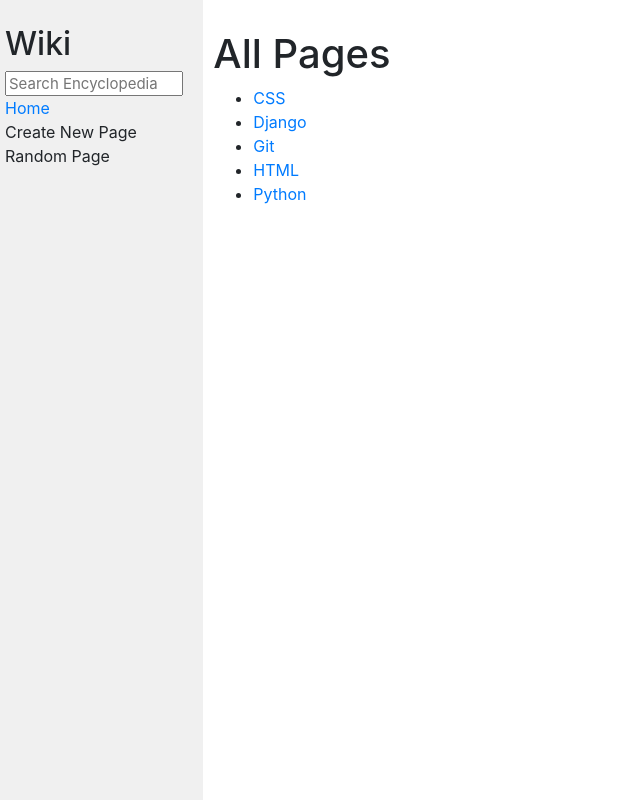
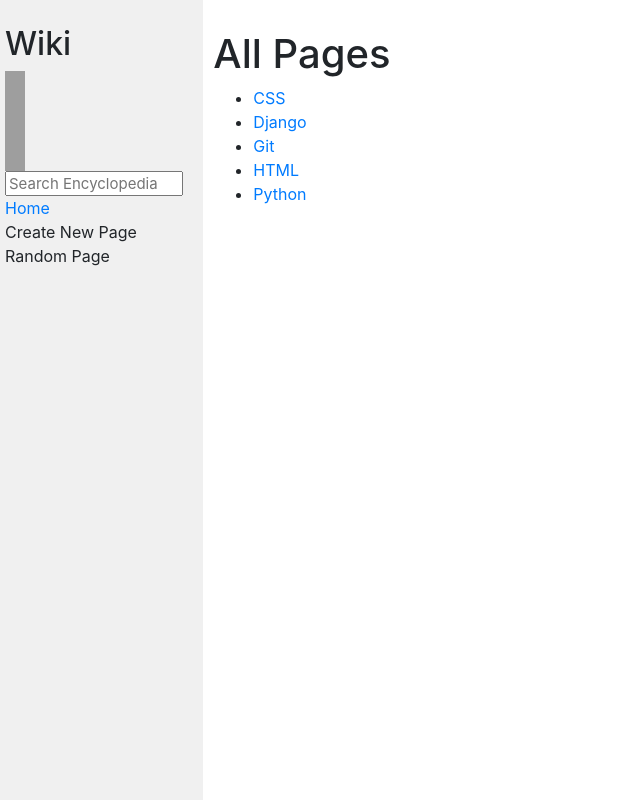
Before and after one commit to OchudhoCham/wiki, a Django app: page / in a window 1280 px wide. Shown: the whole page, without its empty margins (0-640 px from the left). Run offline with Django 3.2, Linux system fonts and the light colour scheme; some libraries are stand-ins or nearby versions; grey boxes are pictures that could not be loaded.

Commit message:
Add Wikipedia image

```diff
--- a/encyclopedia/static/encyclopedia/styles.css
+++ b/encyclopedia/static/encyclopedia/styles.css
@@ -3,6 +3,10 @@ body {
     background-color: white;
 }
 
+.img {
+    width:20px;
+    height: 20px;
+}
 code {
     white-space: pre;
 }
--- a/encyclopedia/templates/encyclopedia/layout.html
+++ b/encyclopedia/templates/encyclopedia/layout.html
@@ -12,6 +12,7 @@
         <div class="row">
             <div class="sidebar col-lg-2 col-md-3">
                 <h2>Wiki</h2>
+                <img src="https://www.wikipedia.org/portal/wikipedia.org/assets/img/Wikipedia-logo-v2@1.5x.png" style="width:100; height:100px;" class="img">
                 <form>
                     <input class="search" type="text" name="q" placeholder="Search Encyclopedia">
                 </form>
--- a/encyclopedia/urls.py
+++ b/encyclopedia/urls.py
@@ -5,8 +5,8 @@ from . import views
 urlpatterns = [
     path("", views.index, name="index"),
     path("wiki/<str:title>", views.entry, name="entry"),
-    path("search", views.search, name="search"),
+    path("wiki/search", views.search, name="search"),
     path("/new", views.new_page, name="new_page"),
     path("/edit/<str:title>", views.edit_page, name="edit_page"),
-    path("random", views.random_page, name="random_page")
+    path("/random", views.random_page, name="random_page")
 ]
--- a/encyclopedia/util.py
+++ b/encyclopedia/util.py
@@ -1,5 +1,4 @@
 import re
-
 from django.core.files.base import ContentFile
 from django.core.files.storage import default_storage
 
--- a/encyclopedia/views.py
+++ b/encyclopedia/views.py
@@ -1,7 +1,7 @@
 from django.shortcuts import render, redirect
 from django.http import HttpResponse, HttpResponseRedirect
+import random
 import markdown2
-import random
 from django.urls import reverse
 from . import util
 from django import forms
@@ -29,9 +29,9 @@ def search(request):
         return entry(request, query) #Redirect to entry page if found
     else:
         #Show search results if entry is not found
-        entries = [entry for entry in util.list_entries() if query.lower() in entry.lower()]
+        matches = [entry for entry in util.list_entries() if query.lower() in entry.lower()]
         return render(request, "encyclopedia/search_results.html", {
-            "entries": entries,
+            "matches": matches,
             "query": query
         })
 
```
